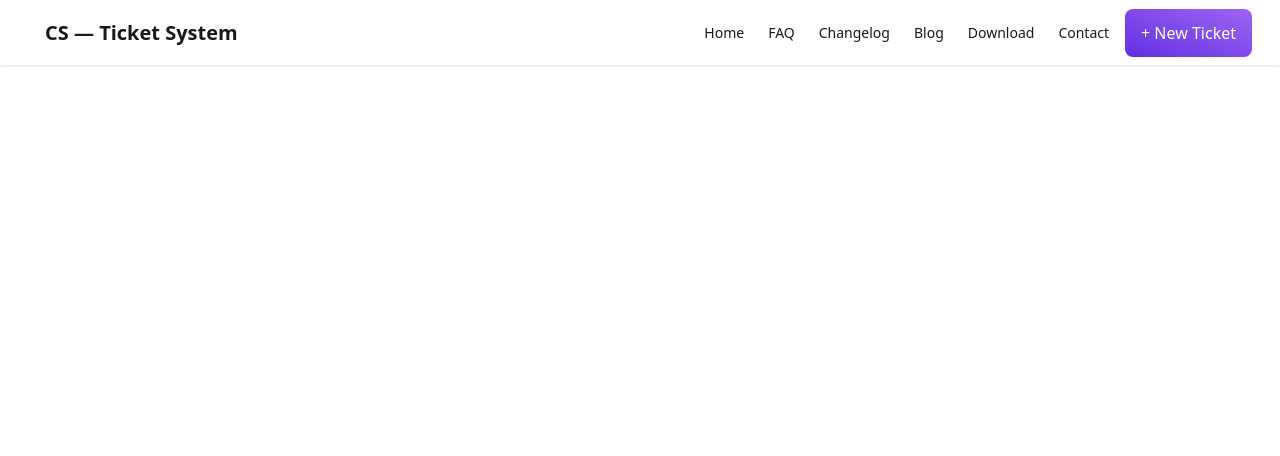
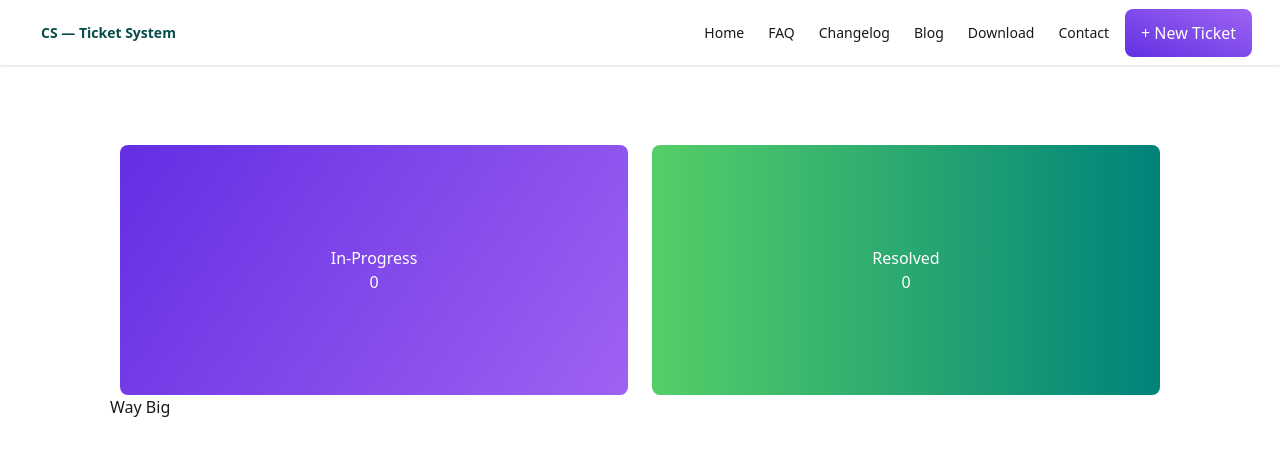
Before and after one commit to emon35410/Assignment-7, a React (Vite) app: page / in a window 1280 px wide. Shown: the top 456 px of the page. Built offline with nearby package versions, Linux system fonts and the light colour scheme.

Commit message:
adde banner and add json data

```diff
--- /dev/null
+++ b/public/Tickects.json
@@ -0,0 +1,137 @@
+[
+  {
+    "id": 1007,
+    "title": "Cannot Sync Calendar",
+    "description": "Customer reports that their calendar events are not syncing across devices.",
+    "customer": "Lucas Green",
+    "priority": "Medium",
+    "status": "Open",
+    "createdAt": "2024-02-01"
+  },
+  {
+    "id": 1008,
+    "title": "App Freezes on Startup",
+    "description": "Customer says the mobile app freezes immediately after launching on iOS 15.",
+    "customer": "Emma White",
+    "priority": "High",
+    "status": "In-Progress",
+    "createdAt": "2024-02-02"
+  },
+  {
+    "id": 1009,
+    "title": "Unable to Update Payment Method",
+    "description": "Customer cannot update their credit card information in the billing section.",
+    "customer": "Oliver Hall",
+    "priority": "High",
+    "status": "Open",
+    "createdAt": "2024-02-03"
+  },
+  {
+    "id": 1010,
+    "title": "Missing Order Confirmation Email",
+    "description": "Customer did not receive the confirmation email after placing an order.",
+    "customer": "Sophia King",
+    "priority": "Medium",
+    "status": "Open",
+    "createdAt": "2024-02-04"
+  },
+  {
+    "id": 1011,
+    "title": "Profile Picture Not Uploading",
+    "description": "Customer is unable to upload a new profile picture; the upload button does nothing.",
+    "customer": "Henry Scott",
+    "priority": "Low",
+    "status": "Open",
+    "createdAt": "2024-02-05"
+  },
+  {
+    "id": 1012,
+    "title": "App Crashes During Video Playback",
+    "description": "Customer reports that the app crashes whenever they try to play videos.",
+    "customer": "Isabella Young",
+    "priority": "High",
+    "status": "In-Progress",
+    "createdAt": "2024-02-06"
+  },
+  {
+    "id": 1013,
+    "title": "Cannot Redeem Promo Code",
+    "description": "Customer’s promo code is invalid even though it is active and not expired.",
+    "customer": "Mason Adams",
+    "priority": "Medium",
+    "status": "Open",
+    "createdAt": "2024-02-07"
+  },
+  {
+    "id": 1014,
+    "title": "Slow App Performance",
+    "description": "Customer reports the app is extremely slow on Android 12 devices.",
+    "customer": "Ava Baker",
+    "priority": "Low",
+    "status": "In-Progress",
+    "createdAt": "2024-02-08"
+  },
+  {
+    "id": 1015,
+    "title": "Refund Received Partially",
+    "description": "Customer received only half of the refund amount they were promised.",
+    "customer": "Ethan Nelson",
+    "priority": "Medium",
+    "status": "Open",
+    "createdAt": "2024-02-09"
+  },
+  {
+    "id": 1016,
+    "title": "Cannot Change Password",
+    "description": "Password change fails with an unknown error message.",
+    "customer": "Lily Carter",
+    "priority": "High",
+    "status": "Open",
+    "createdAt": "2024-02-10"
+  },
+  {
+    "id": 1017,
+    "title": "Duplicate Notifications",
+    "description": "Customer receives multiple notifications for the same event.",
+    "customer": "Jack Mitchell",
+    "priority": "Low",
+    "status": "In-Progress",
+    "createdAt": "2024-02-11"
+  },
+  {
+    "id": 1018,
+    "title": "Cannot Export Data",
+    "description": "Customer cannot export their report as CSV or PDF; export fails every time.",
+    "customer": "Chloe Roberts",
+    "priority": "Medium",
+    "status": "Open",
+    "createdAt": "2024-02-12"
+  },
+  {
+    "id": 1019,
+    "title": "App Notification Sound Not Working",
+    "description": "Customer reports that notification sounds are not playing on iPhone 14.",
+    "customer": "Benjamin Turner",
+    "priority": "Low",
+    "status": "In-Progress",
+    "createdAt": "2024-02-13"
+  },
+  {
+    "id": 1020,
+    "title": "Cannot Apply Discount",
+    "description": "Customer cannot apply discount on checkout, even though it’s valid.",
+    "customer": "Grace Phillips",
+    "priority": "Medium",
+    "status": "Open",
+    "createdAt": "2024-02-14"
+  },
+  {
+    "id": 1021,
+    "title": "Order Status Not Updating",
+    "description": "Customer’s order status remains ‘Processing’ even after shipping.",
+    "customer": "Daniel Campbell",
+    "priority": "High",
+    "status": "Open",
+    "createdAt": "2024-02-15"
+  }
+]
--- a/src/App.jsx
+++ b/src/App.jsx
@@ -2,12 +2,16 @@ import './App.css'
 import { ToastContainer, toast } from 'react-toastify'
 import 'react-toastify/dist/ReactToastify.css'
 import Navbar from './component/Navbar/Navbar'
+import Banner from './component/Banner/Banner'
+import CustomerTicket from './component/CustomerTicket/CustomerTicket'
+
 
 function App() {
   return (
     <>
     <Navbar></Navbar>
-
+    <Banner></Banner>
+    <CustomerTicket></CustomerTicket>
       <ToastContainer />
     </>
   )
--- /dev/null
+++ b/src/component/Banner/Banner.jsx
@@ -0,0 +1,38 @@
+import React from 'react';
+import bgImg from '../../assets/vector1.png'
+import bgImg2 from '../../assets/vector2.png'
+
+const Banner = () => {
+    return (
+        <div className='flex flex-col  md:flex-row justify-center-safe gap-6 mt-20'>
+            <div className=' w-full h-[150px]  flex justify-center items-center  md:w-[508px] md:h-[250px] rounded-lg '
+                style={{
+                    backgroundImage: `linear-gradient(125.07deg,#632ee3,#9f62f2), url('${bgImg}')`,
+                    backgroundSize: 'cover',
+                    backgroundRepeat: 'no-repeat',
+                    backgroundPosition: 'center'
+                }}
+            >
+                <div className='flex flex-col justify-center items-center text-white'>
+                    <h3>In-Progress</h3>
+                    <h1>0</h1>
+                </div>
+            </div>
+            <div className=' w-full h-[150px] flex justify-center items-center   md:w-[508px] md:h-[250px] rounded-lg '
+             style={{
+                    backgroundImage: `linear-gradient(90.00deg,#54cf68,#00827a), url('${bgImg2}')`,
+                    backgroundSize: 'cover',
+                    backgroundRepeat: 'no-repeat',
+                    backgroundPosition: 'center'
+                }}
+            >
+                <div className='flex flex-col justify-center items-center text-white'>
+                    <h3>Resolved</h3>
+                    <h1>0</h1>
+                </div>
+            </div>
+        </div>
+    );
+};
+
+export default Banner;
--- /dev/null
+++ b/src/component/CustomerTicket/CustomerTicket.jsx
@@ -0,0 +1,12 @@
+import React from 'react';
+
+const CustomerTicket = () => {
+    return (
+        <div className='max-w-[1200px] md:mx-[110px] flex justify-between'>
+            <h1>Way Big</h1>
+
+        </div>
+    );
+};
+
+export default CustomerTicket;
--- a/src/component/Navbar/Navbar.jsx
+++ b/src/component/Navbar/Navbar.jsx
@@ -3,23 +3,24 @@ import React from 'react';
 const Navbar = () => {
     return (
         <div>
-            <div className="navbar bg-base-100 shadow-sm pl-7 pr-7">
+            <div className="navbar bg-base-100 shadow-sm pr-7 ">
                 <div className="navbar-start">
                     <div className="dropdown">
-                        <div tabIndex={0} role="button" className="btn btn-ghost lg:hidden">
+                        <div tabIndex={0} role="button" className="btn  lg:hidden">
                             <svg xmlns="http://www.w3.org/2000/svg" className="h-5 w-5" fill="none" viewBox="0 0 24 24" stroke="currentColor"> <path strokeLinecap="round" strokeLinejoin="round" strokeWidth="2" d="M4 6h16M4 12h8m-8 6h16" /> </svg>
                         </div>
                         <ul
                             tabIndex={0}
                             className="menu menu-sm dropdown-content bg-base-100 rounded-box z-1 mt-3 w-52 p-2 shadow">
-                            <li><a>Item 1</a></li>
-                            <li>
-                                <a>item</a>
-                            </li>
-                            <li><a>Item 3</a></li>
+                           <li><a>Home</a></li>
+                            <li><a>FAQ</a></li>
+                            <li><a>Changelog</a></li>
+                            <li><a>Blog</a></li>
+                            <li><a>Download</a></li>
+                            <li><a>Contact</a></li>
                         </ul>
                     </div>
-                    <a className="btn btn-ghost text-xl font-bold">CS — Ticket System</a>
+                    <a className="btn btn-ghost font-bold text-accent-content ml-4">CS — Ticket System</a>
                 </div>
 
                 <div className="navbar-end">
@@ -33,7 +34,7 @@ const Navbar = () => {
                             <li><a>Contact</a></li>
                         </ul>
                     </div>
-                    <button className='px-4 py-3 bg-gradient-to-tr from-[#632ee3] to-[#9f62f2] text-white  rounded-lg'>+ New Ticket</button>
+                    <button className='hover:cursor-pointer px-4 py-3 bg-gradient-to-tr from-[#632ee3] to-[#9f62f2] text-white  rounded-lg'>+ New Ticket</button>
                 </div>
             </div>
         </div>
```
Also changed, not shown: src/index.css (line endings or trailing spaces).
